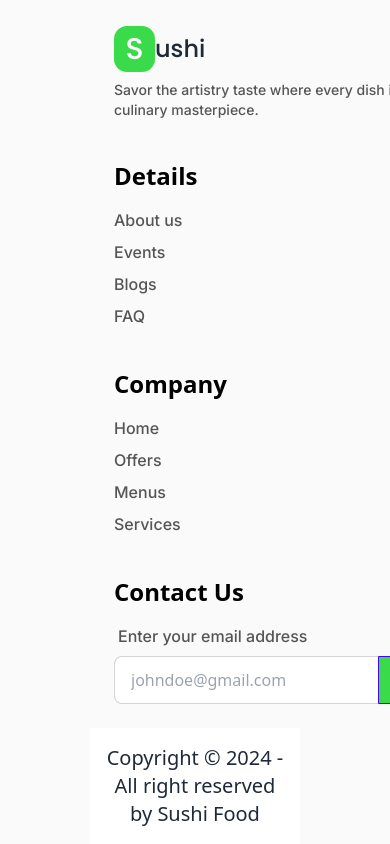
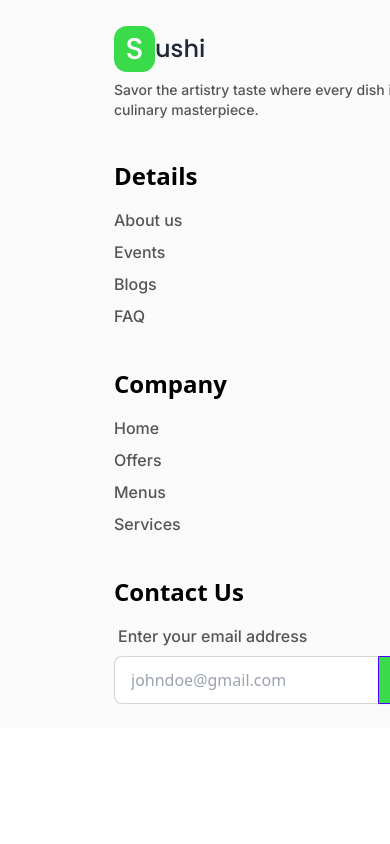
Before and after one commit to Maxwell011/sushi-experience, a React (Vite) app: page / in a window 390 px wide. Shown: the part 5701-6545 px from the top of the page. After the commit the page ends 6429 px from the top, so only its background shows below. Built offline with nearby package versions, Linux system fonts and the light colour scheme.

Commit message:
Update Footer component visibility for responsive design

```diff
--- a/src/App.tsx
+++ b/src/App.tsx
@@ -110,7 +110,7 @@ function App() {
         <section>
           <Footer />
         </section>
-        <div className="footer footer-center p-4 bg-normal-white text-base-content">
+        <div className="footer footer-center p-4 bg-normal-white text-base-content hidden lg:block">
           <aside>
             <p className="text-xl">
               Copyright © 2024 - All right reserved by Sushi Food
```
